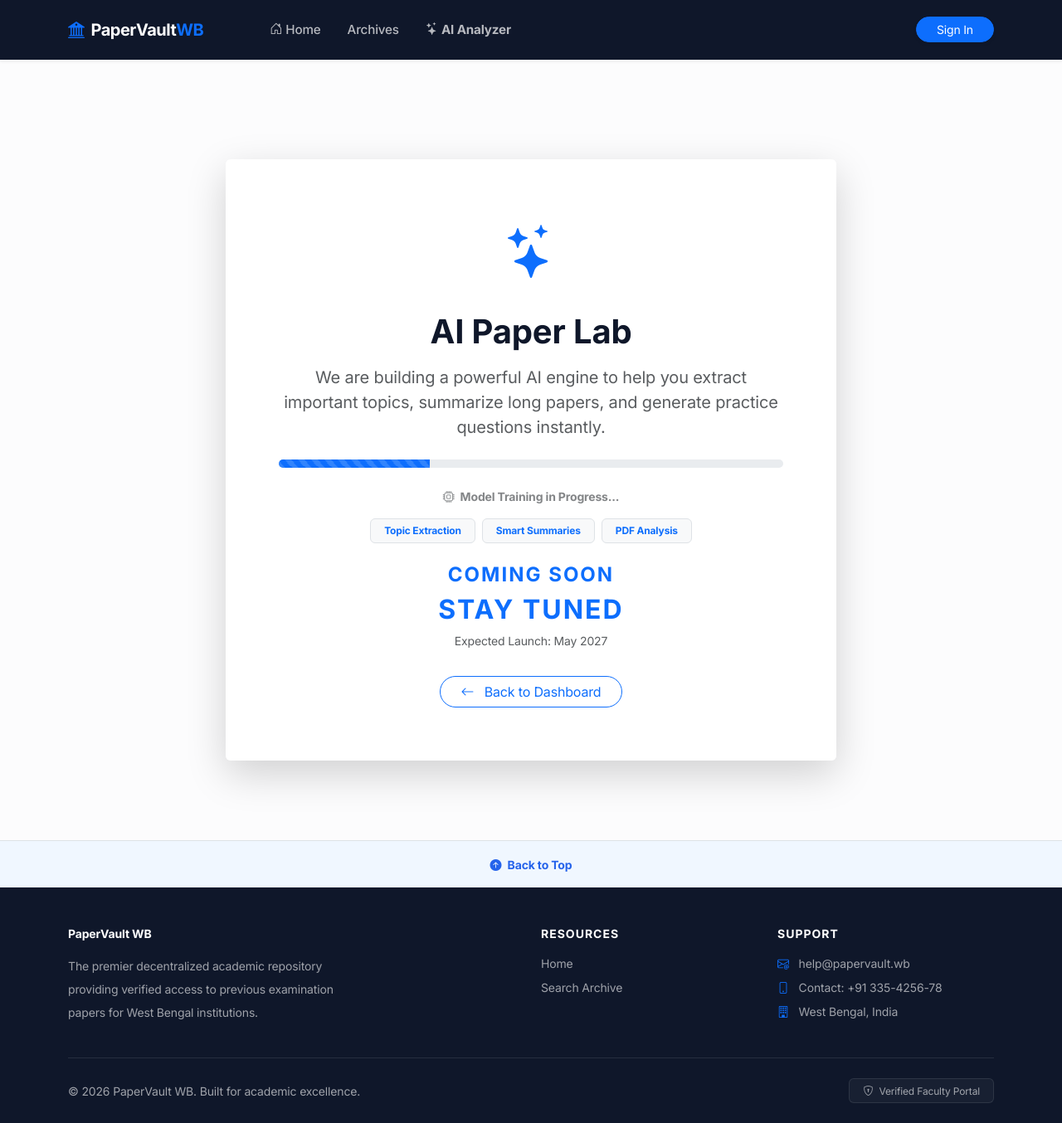
After one commit to RanitMondal-2005/PaperVault-WB, a Django app: page /users/ai-analyzer/ in a window 1280 px wide. The commit adds this page. Shown: the whole page at 83% size. Run offline with Django 5.2, Linux system fonts and the light colour scheme.

Commit message:
Feat: AI Analyzer Comming Soon

```diff
--- /dev/null
+++ b/wb_papers/templates/ai_analyzer.html
@@ -0,0 +1,48 @@
+{% extends 'base.html' %}
+{% comment %} For now ,lets just keep AI part in Comming Soon {% endcomment %}
+{% block content %}
+<div class="container py-5 mt-5">
+    <div class="row justify-content-center">
+        <div class="col-md-8 text-center">
+            <div class="card shadow-lg border-0 p-5 animate-up" style="background: rgba(255, 255, 255, 0.9);">
+                <div class="card-body">
+                    {% comment %} AI Logo {% endcomment %}
+                    <div class="mb-4">
+                        <i class="bi bi-stars text-primary" style="font-size: 4rem;"></i>
+                    </div>
+                    {% comment %} ........ {% endcomment %}
+                    <h1 class="fw-bold mb-3" style="color: var(--nav-footer-bg);">AI Paper Lab</h1>
+                    <p class="text-muted fs-5 mb-4">
+                        We are building a powerful AI engine to help you extract important topics,
+                        summarize long papers, and generate practice questions instantly.
+                    </p>
+
+                    <div class="progress mb-4" style="height: 10px; border-radius: 5px;">
+                        <div class="progress-bar progress-bar-striped progress-bar-animated bg-primary"
+                             role="progressbar" style="width: 30%"></div>
+                    </div>
+
+                    <p class="small text-muted mt-2 fw-bold opacity-75">
+                            <i class="bi bi-cpu me-1"></i> Model Training in Progress...
+                    </p>
+
+                    <div class="d-flex justify-content-center gap-2 mb-4">
+                        <span class="badge bg-light text-primary border px-3 py-2">Topic Extraction</span>
+                        <span class="badge bg-light text-primary border px-3 py-2">Smart Summaries</span>
+                        <span class="badge bg-light text-primary border px-3 py-2">PDF Analysis</span>
+                    </div>
+
+                    <h4 class="text-uppercase fw-bold text-primary" style="letter-spacing: 2px;">Coming Soon</h4>
+
+                    <h2 class="text-uppercase fw-bold text-primary" style="letter-spacing: 2px;">Stay Tuned</h2>
+                    <p class="small text-muted mt-2">Expected Launch: May 2027</p>
+
+                    <a href="{% url 'dashboard' %}" class="btn btn-outline-primary rounded-pill px-4 mt-3">
+                        <i class="bi bi-arrow-left me-2"></i> Back to Dashboard
+                    </a>
+                </div>
+            </div>
+        </div>
+    </div>
+</div>
+{% endblock %}
--- a/wb_papers/templates/base.html
+++ b/wb_papers/templates/base.html
@@ -6,10 +6,13 @@
     <meta name="viewport" content="width=device-width, initial-scale=1.0">
     <link href="https://cdn.jsdelivr.net/npm/bootstrap@5.3.0/dist/css/bootstrap.min.css" rel="stylesheet">
     <link rel="stylesheet" href="https://cdn.jsdelivr.net/npm/bootstrap-icons@1.11.0/font/bootstrap-icons.css">
+    <!-- CSS Link -->
     <link rel="stylesheet" href="{% static 'css/style.css' %}?v=1.2">
+    <link rel="icon" href="data:,">
     <title>PaperVault WB</title>
 </head>
 <body class="d-flex flex-column min-vh-100">
+    {% comment %} Haeder {% endcomment %}
     <nav class="navbar navbar-expand-lg navbar-dark sticky-top shadow-sm py-3">
         <div class="container">
             <a class="navbar-brand d-flex align-items-center fw-bold fs-5" href="{% url 'dashboard' %}">
@@ -28,6 +31,12 @@
                     </li>
                     <li class="nav-item">
                         <a class="nav-link px-3" href="{% url 'papers' %}">Archives</a>
+                    </li>
+                    <!-- New AI Analyzer Button -->
+                    <li class="nav-item">
+                        <a class="nav-link px-3 fw-bold text-info" href="{% url 'ai_analyzer' %}">
+                            <i class="bi bi-stars me-1"></i> AI Analyzer
+                        </a>
                     </li>
                     {% if user.is_authenticated and user.profile.role == 'FACULTY' %}
                     <li class="nav-item">
@@ -84,6 +93,7 @@
         {% block content %}{% endblock %}
     </main>
 
+    {% comment %} Footer  {% endcomment %}
     <div class="container-fluid bg-sky-light border-top mt-5 py-3">
         <div class="container text-center">
             <a href="#" class="back-to-top-link text-decoration-none small fw-bold">
@@ -132,5 +142,9 @@
     </footer>
 
     <script src="https://cdn.jsdelivr.net/npm/bootstrap@5.3.0/dist/js/bootstrap.bundle.min.js"></script>
+    <!-- Link JS For Future Implementation(Till now No JS involved)-->
+    {% block scripts %}
+        <script src="{% static 'js/script.js' %}"></script>
+    {% endblock %}
 </body>
 </html>
--- a/wb_papers/users/urls.py
+++ b/wb_papers/users/urls.py
@@ -4,6 +4,9 @@ from . import views
 
 urlpatterns = [
     path('register/', views.register_view, name='register'),
+    # AI Analyzer
+    path('ai-analyzer/', views.ai_analyzer, name='ai_analyzer'),
+    # Login/Log out Logic
     path('login/', auth_views.LoginView.as_view(template_name='login.html'), name='login'),
     path('logout/', auth_views.LogoutView.as_view(), name='logout'),
 ]
--- a/wb_papers/users/views.py
+++ b/wb_papers/users/views.py
@@ -24,3 +24,7 @@ def register_view(request):
     else:
         form = SignUpForm()
     return render(request, 'registration.html', {'form': form})
+
+# just Integrate the Feature ( Logic still under development)
+def ai_analyzer(request):
+    return render(request,'ai_analyzer.html')
```
Also changed, not shown: wb_papers/db.sqlite3.
